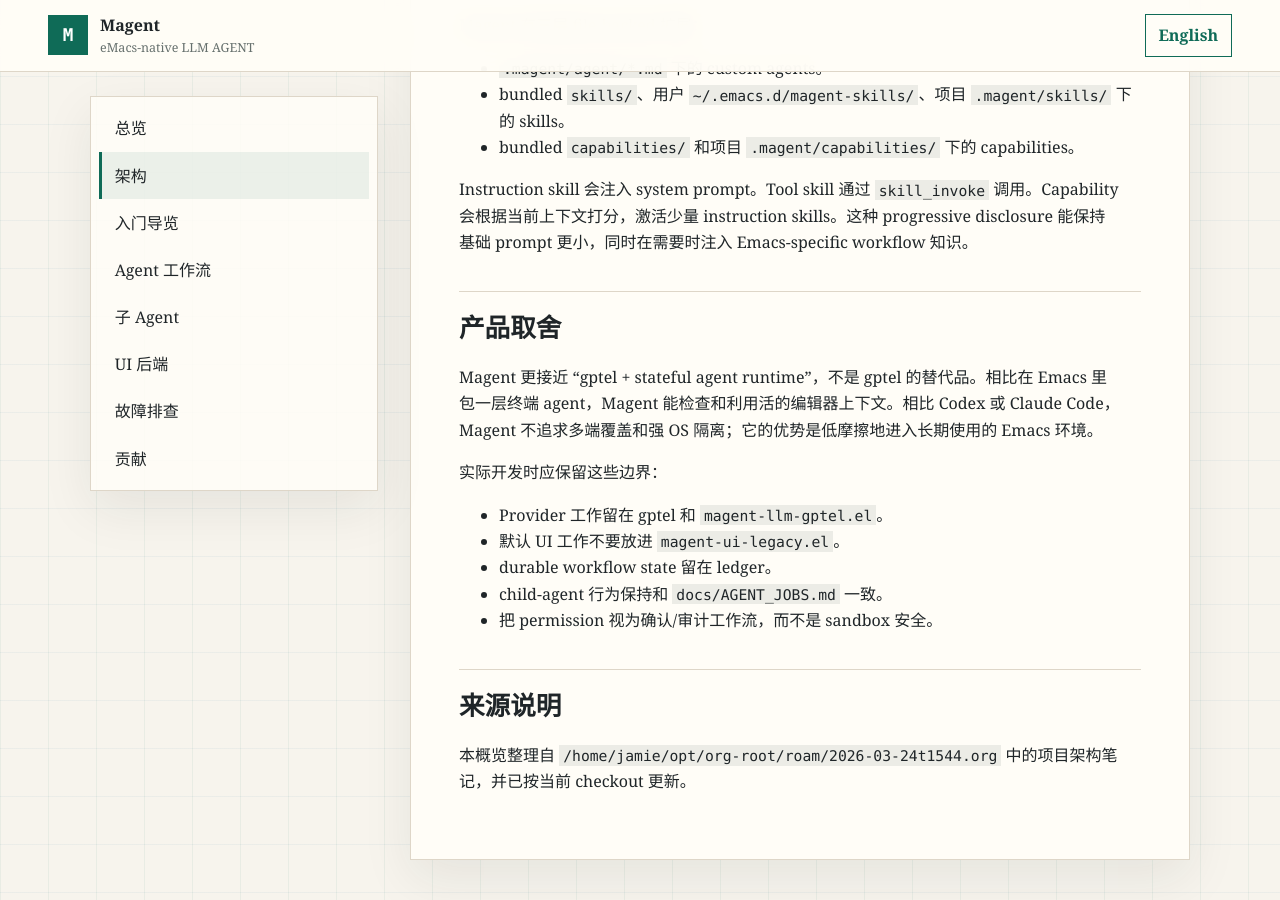
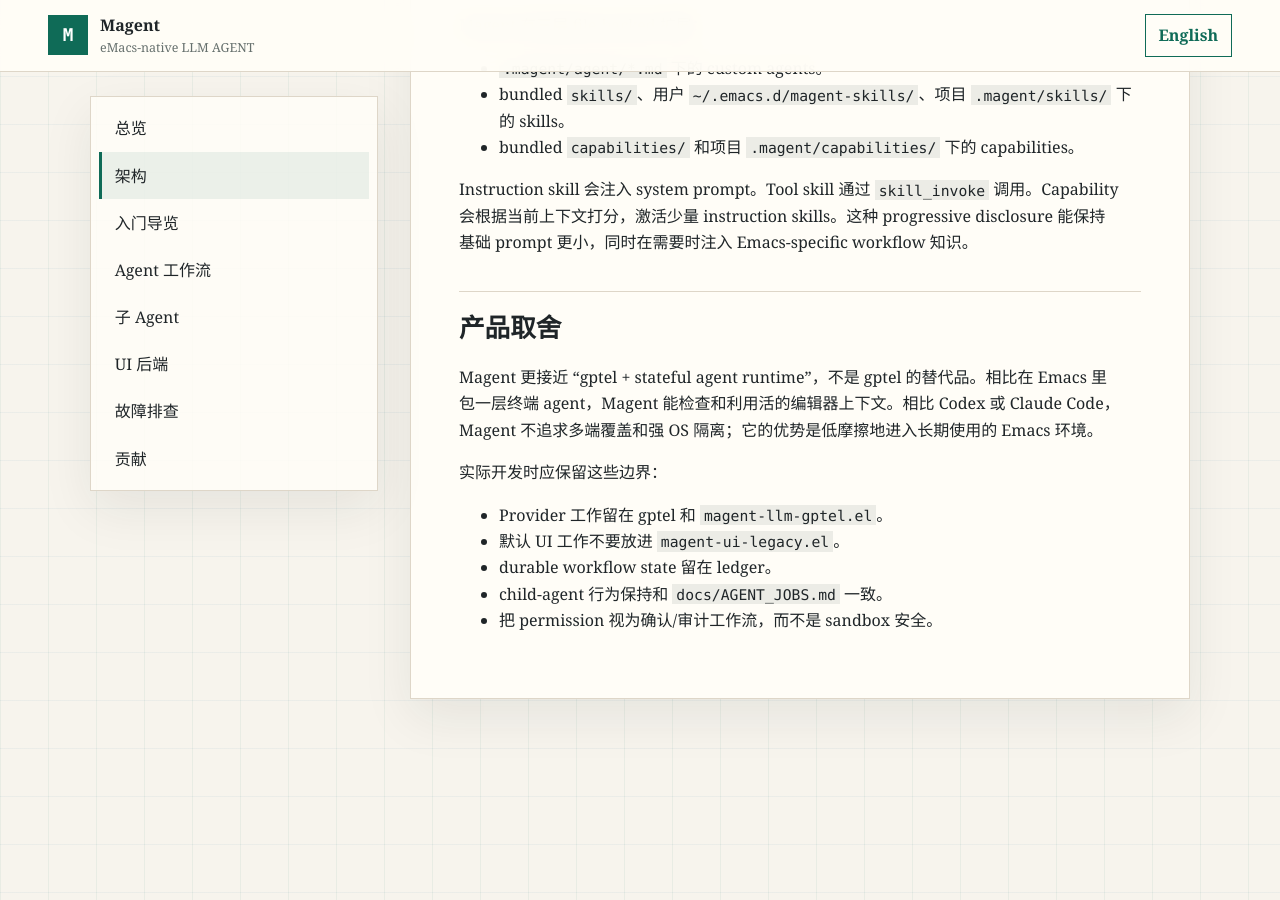
Before and after one commit to Jamie-Cui/magent, a Jekyll site: the page built from docs/ARCHITECTURE.zh.md, in a window 1280 px wide and 900 px high, scrolled down 3332 px. Built offline with Jekyll 4.4.1, drawn with Linux system fonts in a browser that asks for light colours.

```diff
--- a/docs/ARCHITECTURE.zh.md
+++ b/docs/ARCHITECTURE.zh.md
@@ -114,7 +114,3 @@ Magent 更接近 “gptel + stateful agent runtime”，不是 gptel 的替代
 - durable workflow state 留在 ledger。
 - child-agent 行为保持和 `docs/AGENT_JOBS.md` 一致。
 - 把 permission 视为确认/审计工作流，而不是 sandbox 安全。
-
-## 来源说明
-
-本概览整理自 `/home/jamie/opt/org-root/roam/2026-03-24t1544.org` 中的项目架构笔记，并已按当前 checkout 更新。
```
Also changed, not shown: docs/ARCHITECTURE.md (+0 -4 lines).
